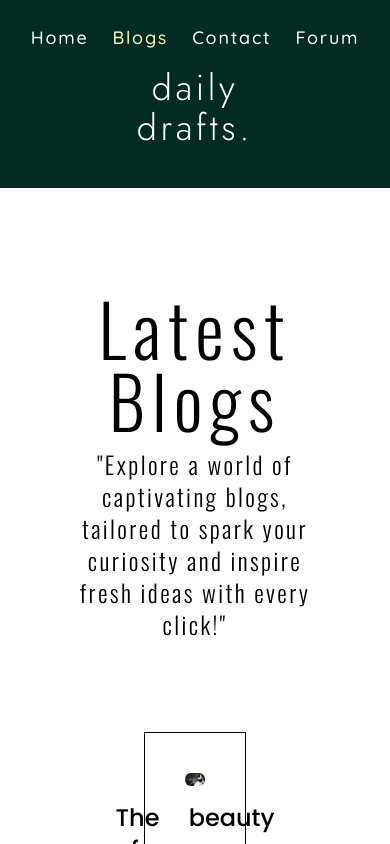
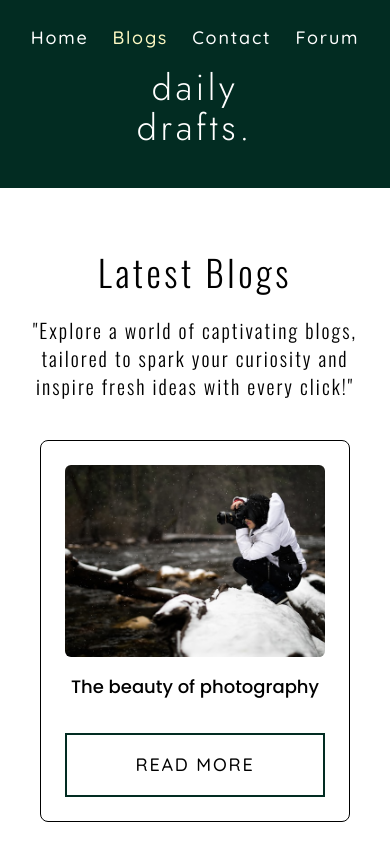
Before and after one commit to elvie23/daily-draft, a React (Vite) app: page /blogs in a window 390 px wide. Shown: the top 844 px of the page. Built offline with nearby package versions, Linux system fonts and the light colour scheme; a web font is replaced by a local one.

Commit message:
Update BlogPage.jsx

```diff
--- a/src/Pages/BlogPage.jsx
+++ b/src/Pages/BlogPage.jsx
@@ -1,46 +1,49 @@
 import { useEffect } from "react";
-import {Link} from 'react-router'
+import { Link } from 'react-router';
 
 const BlogsPost = [
   { id: 1 , title: "The beauty of photography", image: "/images/pic1.jpg" },
   { id: 2, title: "A place where you can be happy", image: "/images/pic2.jpg" },
   { id: 3, title: "To see the future", image: "/images/pic3.jpg" },
   { id: 4, title: "Why do small things matter?", image: "/images/pic4.jpg" },
-  { id: 1, title: "The good in bad moments", image: "/images/pic5.jpg" },
+  { id: 5, title: "The good in bad moments", image: "/images/pic5.jpg" },
 ];
 
 const Blogs = () => {
   useEffect(() => {
     document.title = "Daily Draft - Blogs";
   });
+
   return (
-    <div className="p-16 space-y-3">
-      <p className="text-7xl font-[Oswald] font-light tracking-widest text-center mt-10">
-        Latest Blogs{" "}
+    <div className="p-6 sm:p-12 lg:p-16 space-y-6">
+      <p className="text-4xl sm:text-5xl lg:text-7xl font-[Oswald] font-light tracking-widest text-center mt-10">
+        Latest Blogs
       </p>
 
-      <p className="text-2xl font-[Oswald] font-light tracking-widest text-center mt-10">
+      <p className="text-xl sm:text-2xl lg:text-2xl font-[Oswald] font-light tracking-widest text-center mt-4">
         "Explore a world of captivating blogs, tailored to spark your curiosity
-        and inspire fresh ideas with every click!"{" "}
+        and inspire fresh ideas with every click!"
       </p>
 
-      <div className="grid grid-cols-1 sm:grid-cols-2 md:grid-cols-3 gap-8 mt-10 p-20">
+      <div className="grid grid-cols-1 sm:grid-cols-2 md:grid-cols-3 gap-6 sm:gap-8 mt-10 p-4 sm:p-8">
         {BlogsPost.map((blog, index) => (
           <div
             key={blog.id}
-            className="p-10 flex flex-col items-center border-1 border-black border-solid border"
+            className="p-6 sm:p-8 flex flex-col items-center border border-solid border-black rounded-lg"
           >
             <img
               src={blog.image}
-              className="w-full h-full object-cover mb-4 rounded-md"
+              className="w-full h-48 sm:h-64 object-cover mb-4 rounded-md"
               alt={blog.title}
             />
 
-            <p className="text-2xl font-[Poppins] font-medium text-justify mb-2">
+            <p className="text-lg sm:text-xl lg:text-2xl font-[Poppins] font-medium text-center mb-2">
               {blog.title}
             </p>
 
-            <Link to="/contact" className="btn2 mt-10 w-full text-center">Read More</Link>
+            <Link to="/contact" className="btn2 mt-6 w-full text-center">
+              Read More
+            </Link>
           </div>
         ))}
       </div>
```
